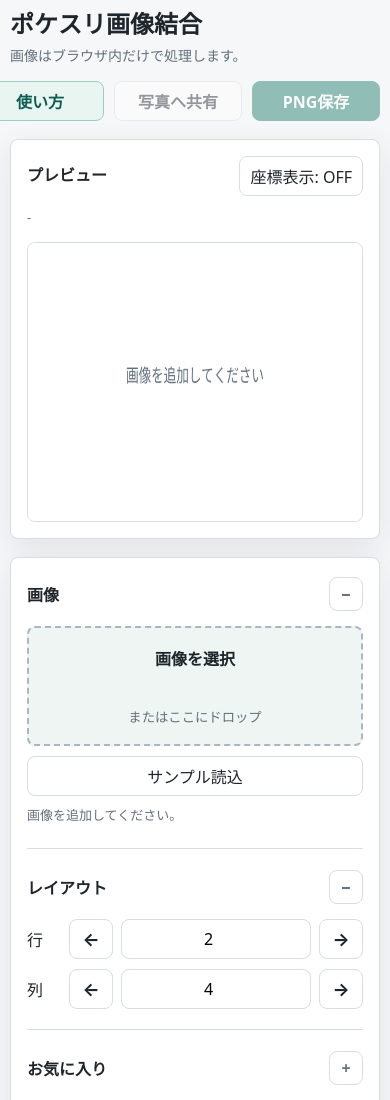
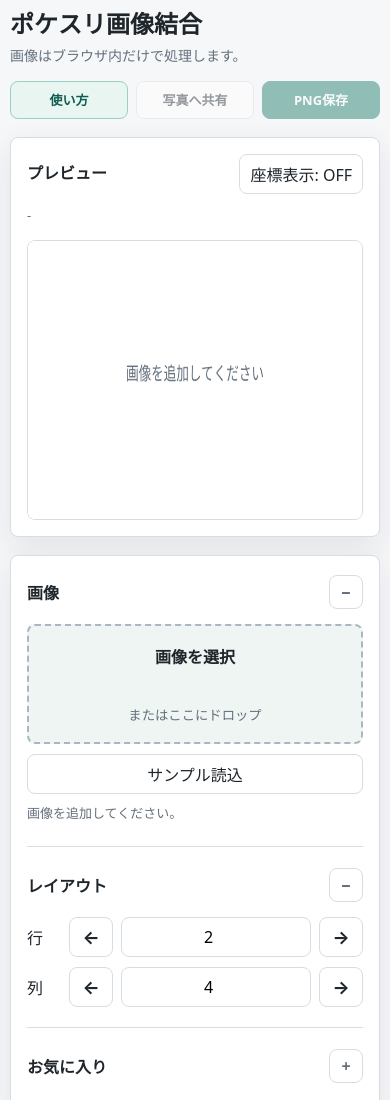
Before and after one commit to Yukikko-ktrk/pokemonsleep-img-merge, a plain HTML site: page index.html in a window 390 px wide. Shown: the top 1100 px of the page. Drawn offline with Linux system fonts and the light colour scheme.

Commit message:
Fix mobile header button layout

```diff
--- a/styles.css
+++ b/styles.css
@@ -522,6 +522,18 @@ button:disabled {
 }
 
 @media (max-width: 460px) {
+  .header-actions {
+    display: grid;
+    grid-template-columns: repeat(3, minmax(0, 1fr));
+    gap: 8px;
+  }
+
+  .header-actions .header-button {
+    min-width: 0;
+    min-height: 38px;
+    padding: 0 6px;
+    font-size: 13px;
+  }
   .preview-header {
     grid-template-columns: 1fr auto;
   }
```
